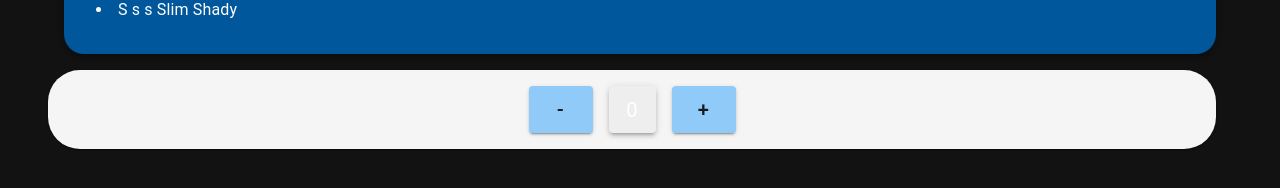
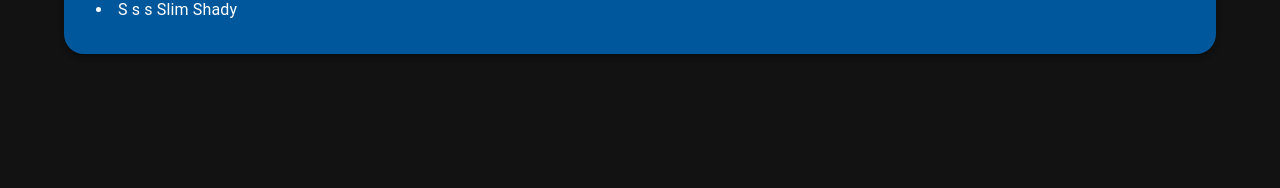
Before and after one commit to PiotrAdamowicz/bimally-todoapp, a React (Vite) app: page / in a window 1280 px wide. Shown: the part 274-462 px from the top of the page. Built offline with nearby package versions, Linux system fonts and the light colour scheme.

Commit message:
chore: Layout update

```diff
--- a/src/pages/Home/Home.tsx
+++ b/src/pages/Home/Home.tsx
@@ -2,7 +2,6 @@
 
 import TodoList from '@/components/TodoList/TodoList';
 import { Container } from '@mui/material';
-import Counter from '@/components/Counter/Counter';
 import AddTodo from '@/components/todos/AddTodo';
 import Grid from '@mui/material/Grid';
 
@@ -16,7 +15,6 @@
         <Grid item xs={12}>
           <TodoList />
         </Grid>
-        <Counter />
       </Grid>
     </Container>
   );
```
